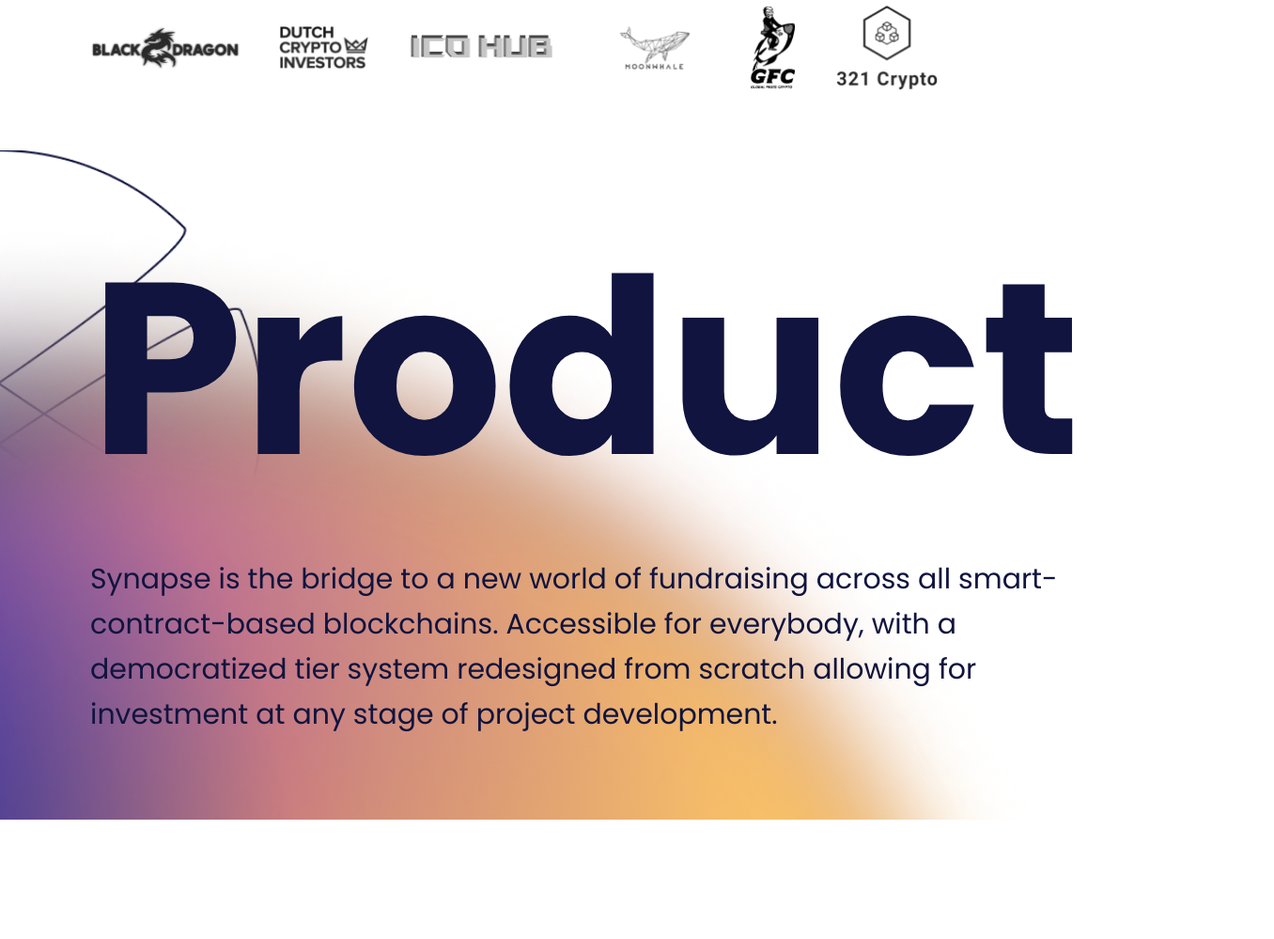
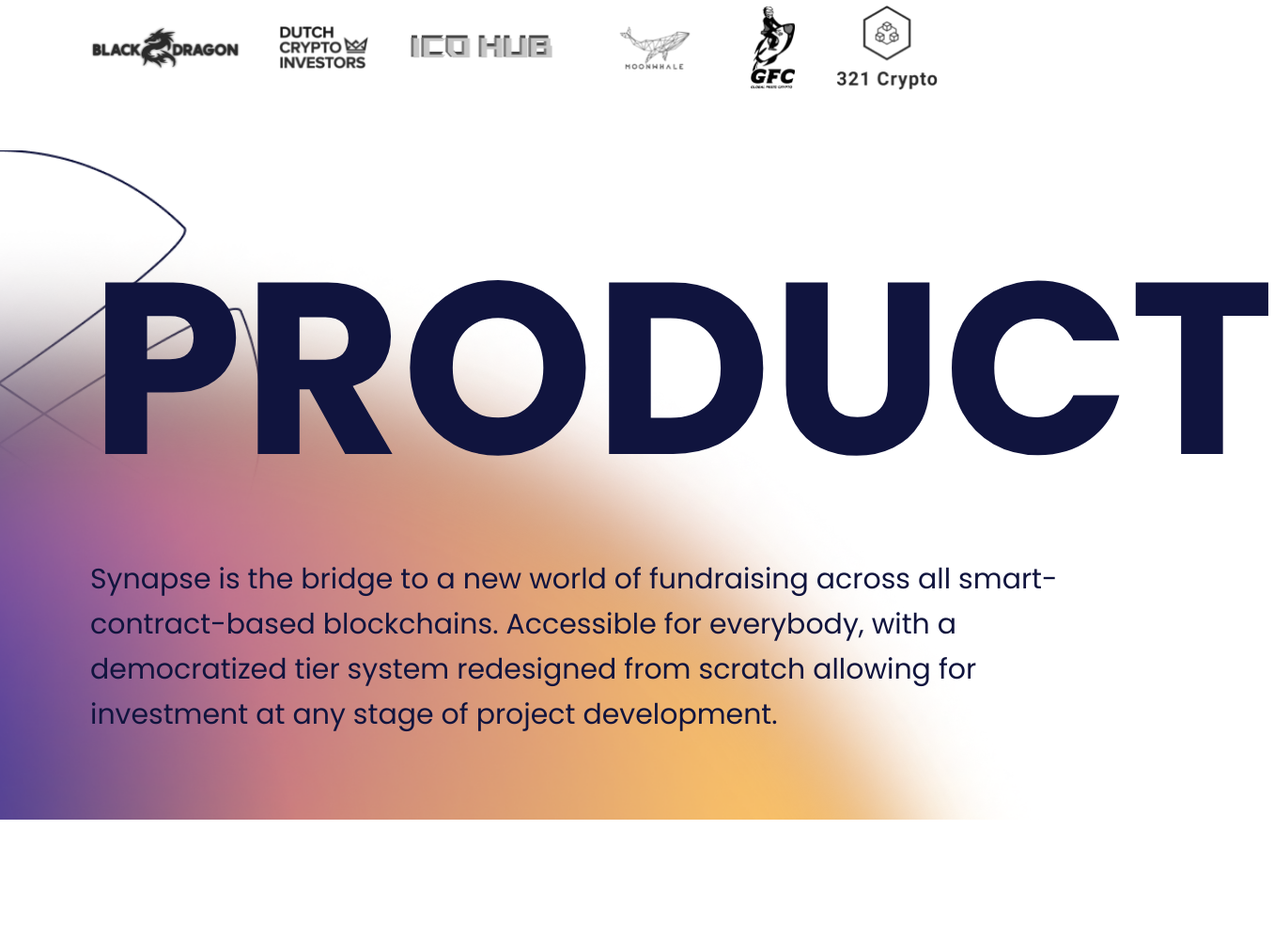
Before and after one commit to GemStarterIo/StaticWww, a plain HTML site: page index.html in a window 1280 px wide. Shown: the part 2620-3619 px from the top of the page at 94% size, 1356 px wide, since content can reach past the window. Drawn offline with Linux system fonts and the light colour scheme; files whose address does not match are found by name.

Commit message:
Update index.html

```diff
--- a/index.html
+++ b/index.html
@@ -205,7 +205,7 @@
     <section id="product" class="wrapper product">
         <div class="wrapper_content">
             <h4>
-            Product
+            PRODUCT
             </h4>
             <p>
                 Synapse is the bridge to a new world of fundraising across all smart-contract-based blockchains. Accessible for
```
